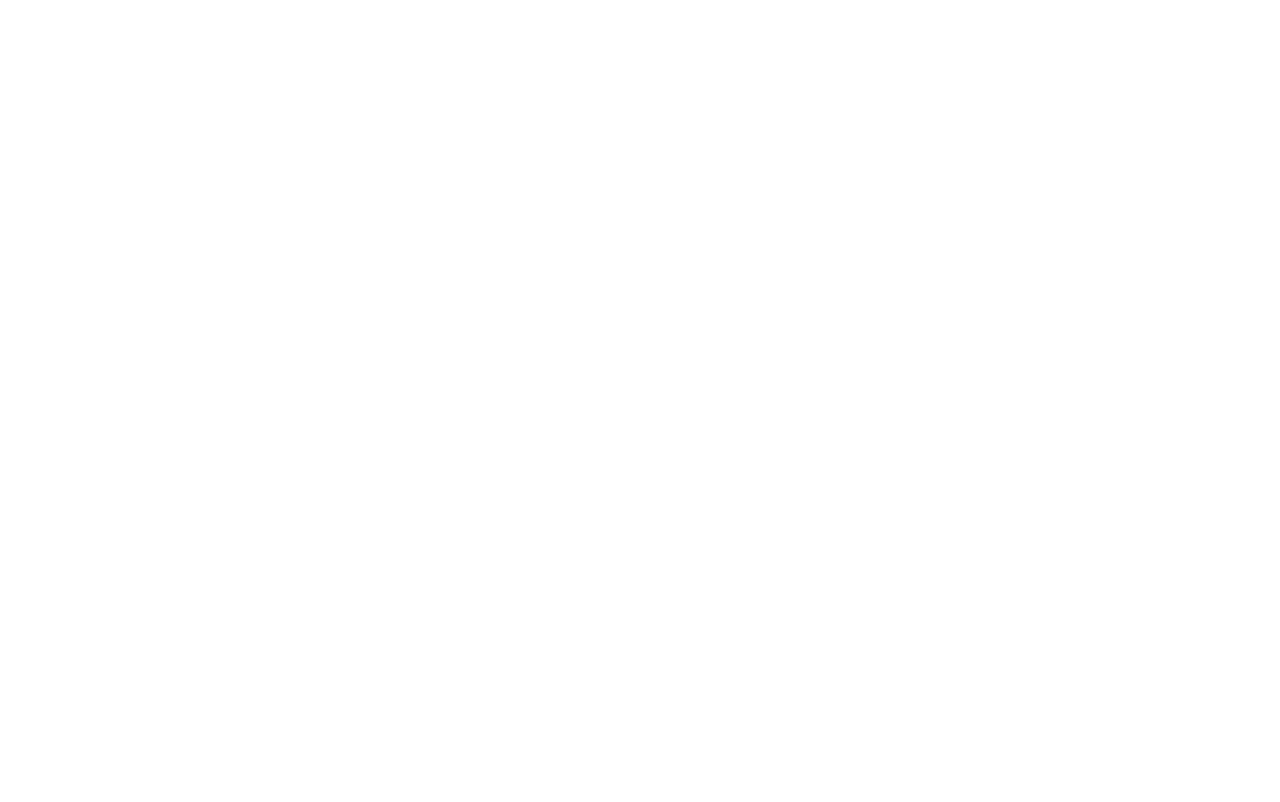
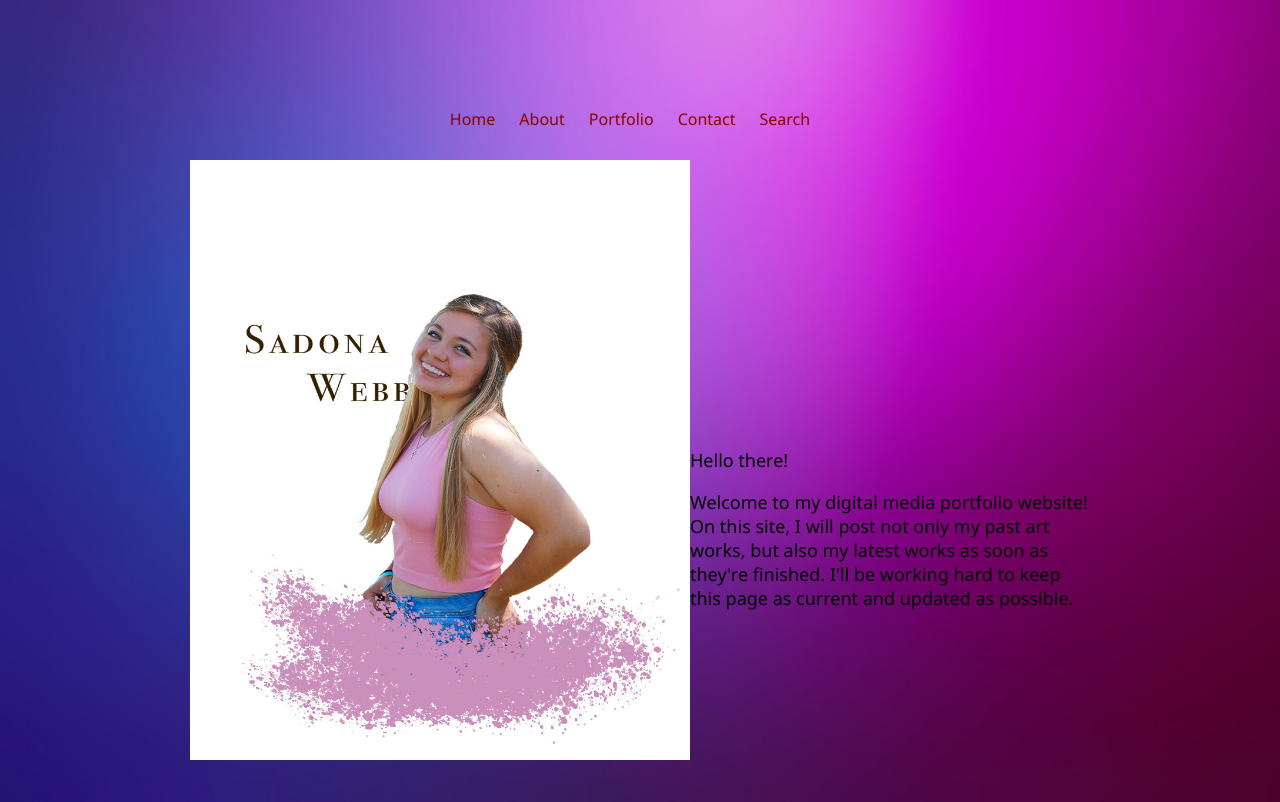
Before and after one commit to sadonawebb66/portfolio1, a plain HTML site: page index.html in a window 1280 px wide. Drawn offline with Linux system fonts and the light colour scheme.

Commit message:
homepage basics

```diff
--- a/index.html
+++ b/index.html
@@ -7,5 +7,21 @@
 </head>
 
 <body>
+	<div id="container">
+	<header></header>
+		<nav>
+		<ul>
+			<li><a href="index.html">Home</a></li>
+			<li><a href="about.html">About</a></li>
+			<li><a href="portfolio.html">Portfolio</a></li>
+			<li><a href="contact.html">Contact</a></li>
+			<li><a href=" search.html">Search</a></li>
+
+			</ul>
+		</nav>
+	<article class="left"><img src="images/mynamebutbetter.JPG" width="500"height="600" alt="Sadona Webb"></article>
+	<article class="right"><p>Hello there!</p><p>Welcome to my digital media portfolio website! On this site, I will post not only my past art works, but also my latest works as soon as they're finished. I'll be working hard to keep this page as current and updated as possible.</p></article>
+	<footer></footer>
+	</div>
 </body>
 </html>
--- a/portfolio-style.css
+++ b/portfolio-style.css
@@ -1,35 +1,75 @@
 @charset "utf-8";
-.container{
-	width:1020px;
+body{
+	background:url("images/gradient-background.jpg");
+	background-size: cover;
+
+}
+#container{
+	width:900px;
 	margin:0 auto;
-	background-color:aqua;
 }
 header{
 	width:100%;
-	text-align:center;
+	height:100px;
 }
-.flex-container{
-	display:flex;
-	background-color:cadetblue;
-	flex-direction:row;
-	align-items:stretch;
+header h1{
+	font-size: 55px;
+	font-family:Segoe, "Segoe UI", "DejaVu Sans", "Trebuchet MS", Verdana, "sans-serif";
+	font-weight:400;
+	font-style:normal;
+	text-align: center;
+	color:darkblue;
 }
-.flex-container div{
-	background-color:aliceblue;
-	flex-grow:4;
-	height:135px;
-}
-
-.flex-container .flex-nav{
-	flex-grow:1;
-	flex-direction:column;
-}
-footer{
+nav{
 	width:100%;
 	text-align:center;
 }
-@media (max-width:800px){
-	.flex-container {
-		flex-direction:column;
-	}
+nav ul{
+	list-styke-type: none;
+	margin: 0;
+	padding: 0;
 }
+nav li{
+	display:inline;
+}
+footer{
+	text-align: center;
+	clear:both;
+	font-family:Segoe, "Segoe UI", "DejaVu Sans", "Trebuchet MS", Verdana, "sans-serif";
+}
+nav a:link {
+	font-family: Segoe, "Segoe UI", "DejaVu Sans", "Trebuchet MS", Verdana, "sans-serif";
+	color:darkred; text-decoration:none;
+	margin-right:20px;
+}
+p{
+	font-family: Segoe, "Segoe UI", "DejaVu Sans", "Trebuchet MS", Verdana, "sans-serif";
+	font-size: 18px;
+}
+nav a:visited {
+	color:rgba(12,9,72,0.75)
+}
+nav a:hover {
+	color:rgba(228,99,241,0.88)
+}
+nav a:active{
+	text-decoration: underline;
+}
+.left{
+	width:200px;
+	float:left;
+	margin-top:30px;
+	margin-bottom:30px;
+	margin-left:0px;
+	margin-right:60px;
+}
+.right{
+	width:400px;
+	float:right;
+	margin-text: 60px;
+	margin-top:300px;
+	margin-right:0px;
+	margin-left:80px;
+	font-family:Segoe, "Segoe UI", "DejaVu Sans", "Trebuchet MS", Verdana, "sans-serif";
+	font-size: 18px
+}
```
Also changed, not shown: images/gradient-background.jpg (added), images/mynamebutbetter.JPG (added).
